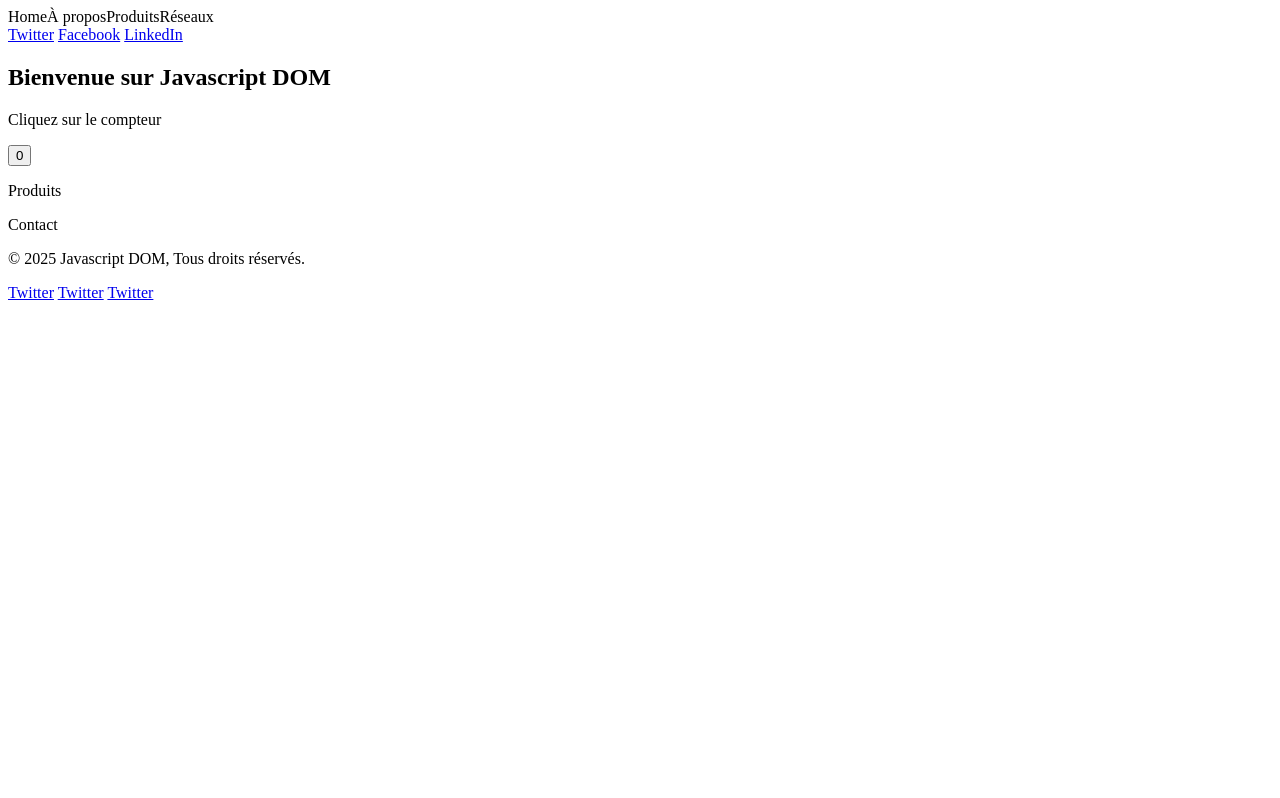
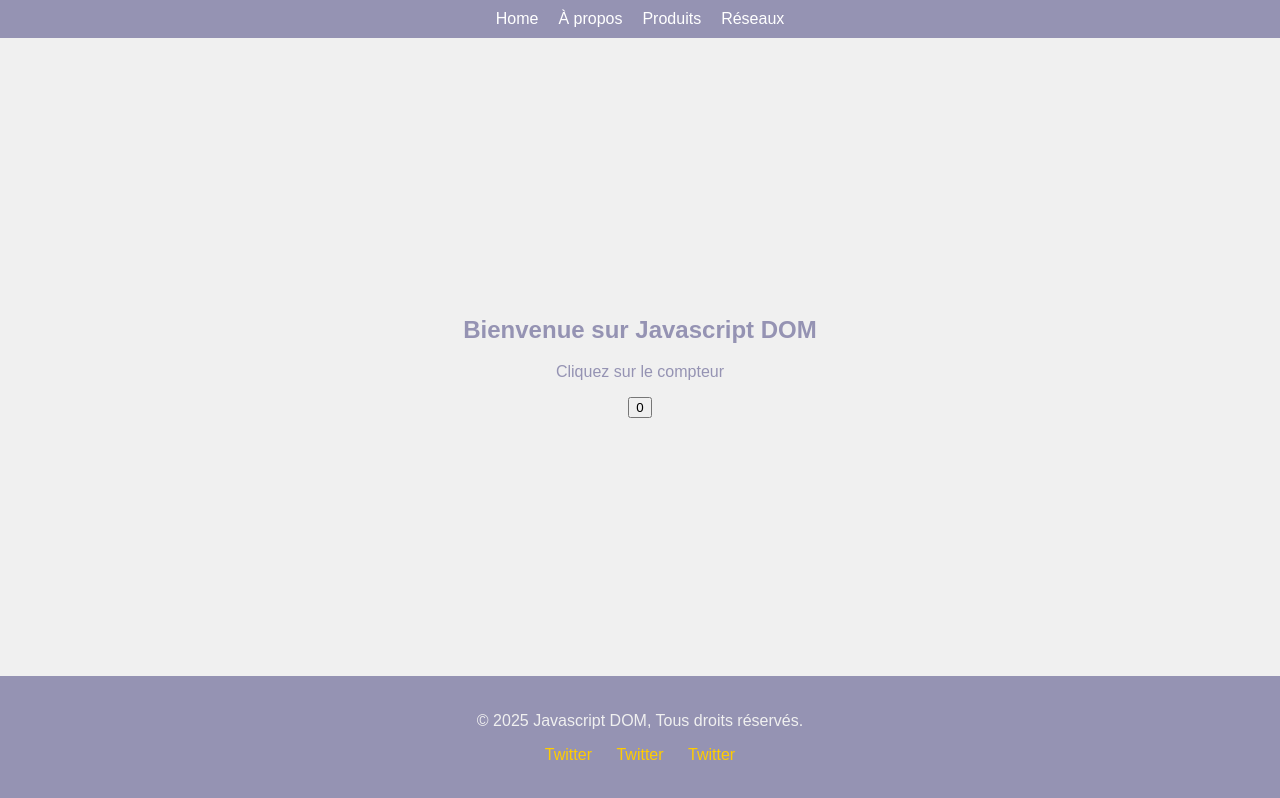
Before and after one commit to Asyylia/javascriptDynamicInjectionHTML, a plain HTML site: page index.html in a window 1280 px wide. Drawn offline with Linux system fonts and the light colour scheme.

Commit message:
index.html

```diff
--- a/index.html
+++ b/index.html
@@ -3,12 +3,11 @@
 <head>
     <meta charset="UTF-8">
     <meta name="viewport" content="width=device-width, initial-scale=1.0">
-    <link href="styles/main.css" rel="stylesheet" />
+    <link href="styles/style.css" rel="stylesheet" />
     <title>document</title>
 </head>
 <body>
     <div id="app"></div>
     <script src="second.js"></script>
-     <!-- <script src="paul.js"></script> -->
 </body>
 </html>
```
